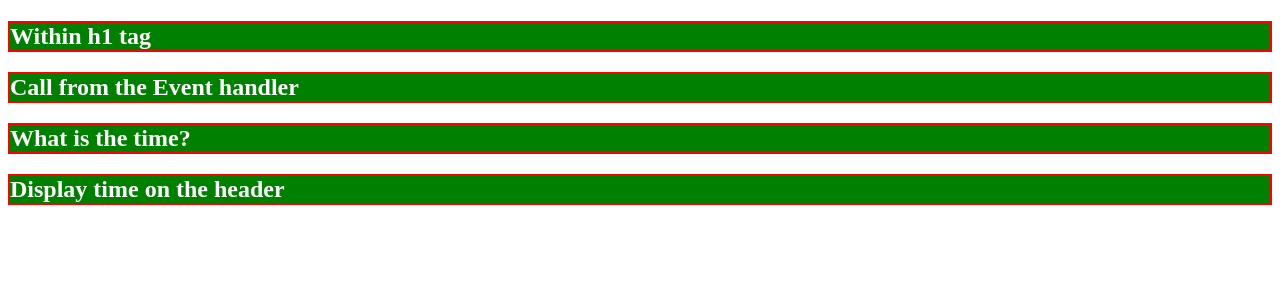
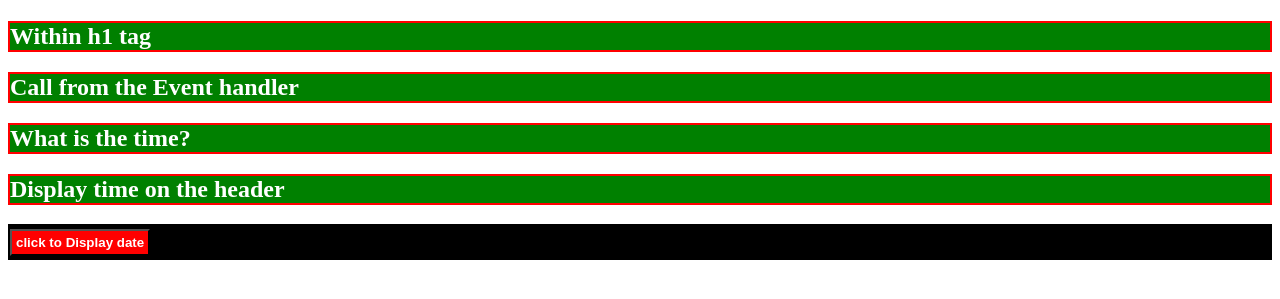
Before and after one commit to kiboma2021/DOM-Events, a plain HTML site: page index.html in a window 1280 px wide. Shown: the part 87-386 px from the top of the page. Drawn offline with Linux system fonts and the light colour scheme.

Commit message:
display date by using document.get..

```diff
--- a/index.html
+++ b/index.html
@@ -25,6 +25,10 @@
     <section>
       <h1 class="domevent1" onclick="displayTimeHeader()">Display time on the header</h1>
     </section>
+    <section class="display-time">
+      <button id="dateBtn"> click to Display date</button>
+      <p id="time-now"></p>
+    </section>
   </main>
 
   <script src="scripts.js"></script>
--- a/scripts.js
+++ b/scripts.js
@@ -8,3 +8,9 @@ function checkTime(el) {
 function displayTimeHeader() {
   document.getElementById("time").innerHTML=Date();
 }
+
+document.getElementById("dateBtn").onclick = displayDate;
+
+function displayDate() {
+  document.getElementById("time-now").innerHTML = Date();
+}
--- a/styles.css
+++ b/styles.css
@@ -19,3 +19,23 @@ header {
 #time {
   color: red;
 }
+
+.display-time {
+  display: flex;
+  align-items: center;
+  justify-content: space-between;
+  border: 2px solid black;
+  color: white;
+  background-color: black;
+}
+
+#dateBtn {
+  background-color: red;
+  font-weight: bold;
+  color: white;
+  padding: 4px;
+}
+
+#dateBtn:hover {
+  background-color: blue;
+}
```
